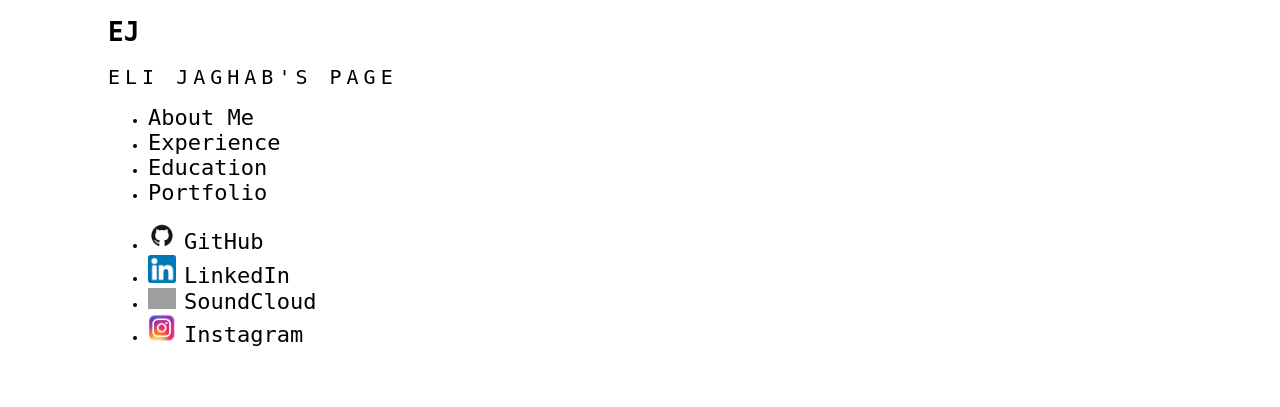
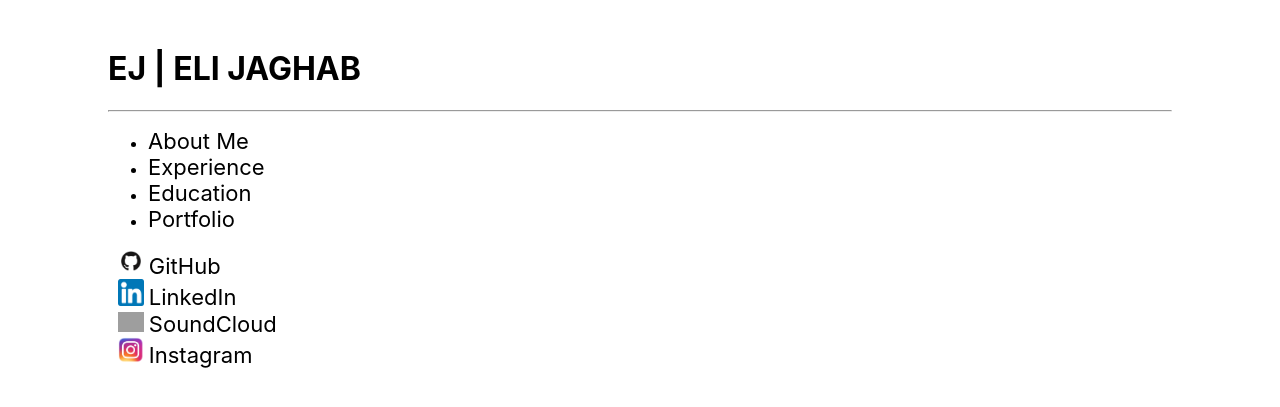
Before and after one commit to EliJaghab/EliJaghab.github.io, a PHP site: page / in a window 1280 px wide. Shown: the top 407 px of the page. Run offline with PHP 8.4, Linux system fonts and the light colour scheme; grey boxes are pictures that could not be loaded.

Commit message:
font change

```diff
--- a/app.css
+++ b/app.css
@@ -1,10 +1,12 @@
 h1 {
-  font-family: monospace;
+  font-family: "SF Pro Text", "SF Pro Icons", "Helvetica Neue", "Helvetica",
+    "Arial", sans-serif;
 }
 
 h2 {
   text-transform: uppercase;
-  font-family: monospace;
+  font-family: "SF Pro Text", "SF Pro Icons", "Helvetica Neue", "Helvetica",
+    "Arial", sans-serif;
   text-align: left;
   font-weight: 100;
   font-size: 20px;
@@ -20,7 +22,8 @@ h2 {
 a {
   color: black;
   text-decoration: none;
-  font-family: monospace;
+  font-family: "SF Pro Text", "SF Pro Icons", "Helvetica Neue", "Helvetica",
+    "Arial", sans-serif;
   font-size: 22px;
 }
 
@@ -46,21 +49,23 @@ img[alt*="GitHub Logo"] {
 
 #full-page {
   padding-left: 100px;
-  padding-top: 0px;
+  padding-top: 20px;
+  padding-right: 100px;
 }
 
 a[href*="dailyhuman"]:hover {
   color: black;
-  text-decoration: coral wavy underline;
+  text-decoration: coral underline;
 }
 
 a[href*="villanova"]:hover {
   color: rgb(2, 35, 99);
-  text-decoration: rgb(67, 185, 227) wavy underline;
+  text-decoration: rgb(67, 185, 227) underline;
 }
 
 #education-link {
-  font-family: monospace;
+  font-family: "SF Pro Text", "SF Pro Icons", "Helvetica Neue", "Helvetica",
+    "Arial", sans-serif;
   text-transform: uppercase;
 
   font-size: 25px;
@@ -74,33 +79,36 @@ a[href*="villanova"]:hover {
 }
 
 h3 {
-  font-family: monospace;
+  font-family: "SF Pro Text", "SF Pro Icons", "Helvetica Neue", "Helvetica",
+    "Arial", sans-serif;
   text-transform: uppercase;
   font-size: 15px;
   letter-spacing: 2px;
 }
 
 h4 {
-  font-family: monospace;
+  font-family: "SF Pro Text", "SF Pro Icons", "Helvetica Neue", "Helvetica",
+    "Arial", sans-serif;
 }
 
 li {
-  font-family: monospace;
+  font-family: "SF Pro Text", "SF Pro Icons", "Helvetica Neue", "Helvetica",
+    "Arial", sans-serif;
 }
 
 a[href*="udemy"]:hover {
   color: rgb(2, 35, 99);
-  text-decoration: rgb(235, 82, 79) wavy underline;
+  text-decoration: rgb(235, 82, 79) underline;
 }
 
 a[href*="leetcode"]:hover {
   color: rgb(2, 35, 99);
-  text-decoration: rgb(248, 159, 27) wavy underline;
+  text-decoration: rgb(248, 159, 27) underline;
 }
 
 a[href*="interviewcake"]:hover {
   color: rgb(2, 35, 99);
-  text-decoration: rgb(91, 192, 222) wavy underline;
+  text-decoration: rgb(91, 192, 222) underline;
 }
 
 /* Resize images */
@@ -110,7 +118,8 @@ a[href*="interviewcake"]:hover {
 }
 
 .self-learning {
-  font-family: monospace;
+  font-family: "SF Pro Text", "SF Pro Icons", "Helvetica Neue", "Helvetica",
+    "Arial", sans-serif;
   font-size: 13px;
 }
 
@@ -118,3 +127,8 @@ a[href*="interviewcake"]:hover {
   width: 20px;
   height: auto;
 }
+
+#ul-index {
+  list-style: none;
+  padding-left: 10px;
+}
--- a/education2.html
+++ b/education2.html
@@ -9,6 +9,7 @@
   <body>
     <div id="full-page">
       <h1>EJ | EDUCATION</h1>
+      <hr />
       <h3>Self-Learning</h3>
       <ul>
         <li>
--- a/experience.html
+++ b/experience.html
@@ -9,6 +9,7 @@
   <body>
     <div id="full-page">
       <h1>EJ | EXPERIENCE</h1>
+      <hr />
       <div class="container-exp">
         <img src="logos/dh.png" alt="Dailyhuman Logo" />
         <a href="https://dailyhuman.com/" id="education-link"> Dailyhuman</a>
--- a/index.html
+++ b/index.html
@@ -8,10 +8,10 @@
   </head>
   <body>
     <div id = "full-page">
-      <h1>EJ</h1>
-      <h2>Eli Jaghab's Page</h2>
+      <h1>EJ | ELI JAGHAB</h1>
+      <hr>
 
-      <ul>
+      <ul >
           <li>
               <a href="index.html">About Me</a>
           </li>
@@ -26,7 +26,7 @@
           </li>
 
       </ul>
-      <ul>
+      <ul id = "ul-index">
         <li>
           <div class="container">
             <img src="logos/gh.png" alt="GitHub Logo" />
```
